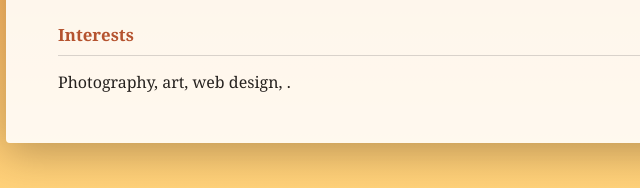
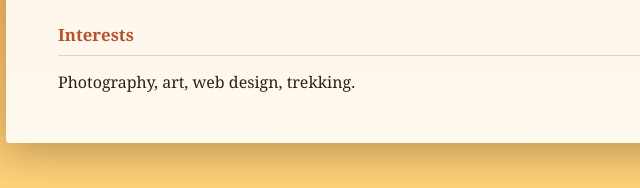
Before and after one commit to aryansalodha889-boop/resume, a plain HTML site: page index.html in a window 1280 px wide. Shown: the part 1418-1606 px from the top of the page, 234-874 px from the left. Drawn offline with Linux system fonts and the light colour scheme.

Commit message:
Update index.html

```diff
--- a/index.html
+++ b/index.html
@@ -130,7 +130,7 @@
 
     <section class="section">
       <h2>Interests</h2>
-      <p>Photography, art, web design, .</p>
+      <p>Photography, art, web design, trekking.</p>
     </section>
 
   </main>
```
